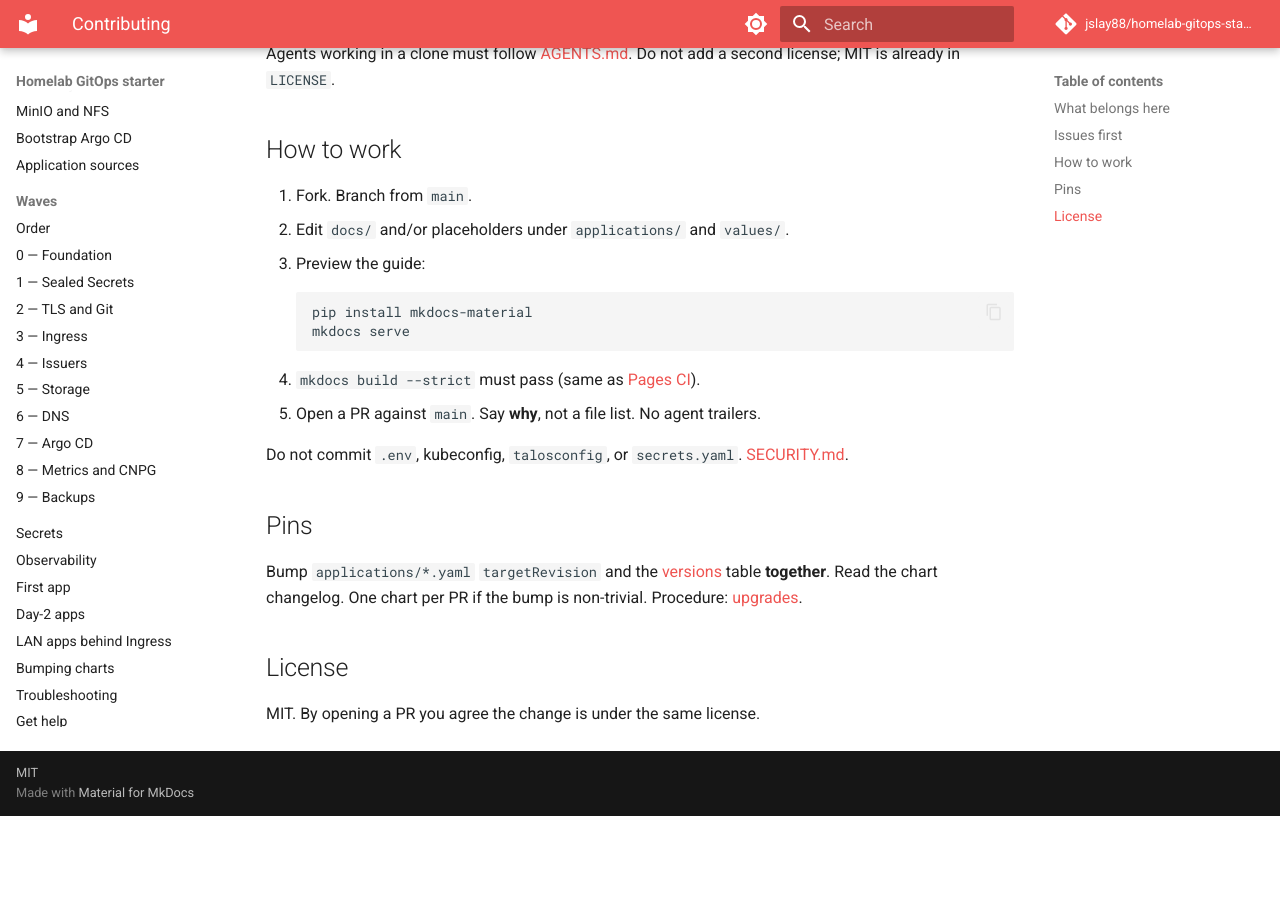
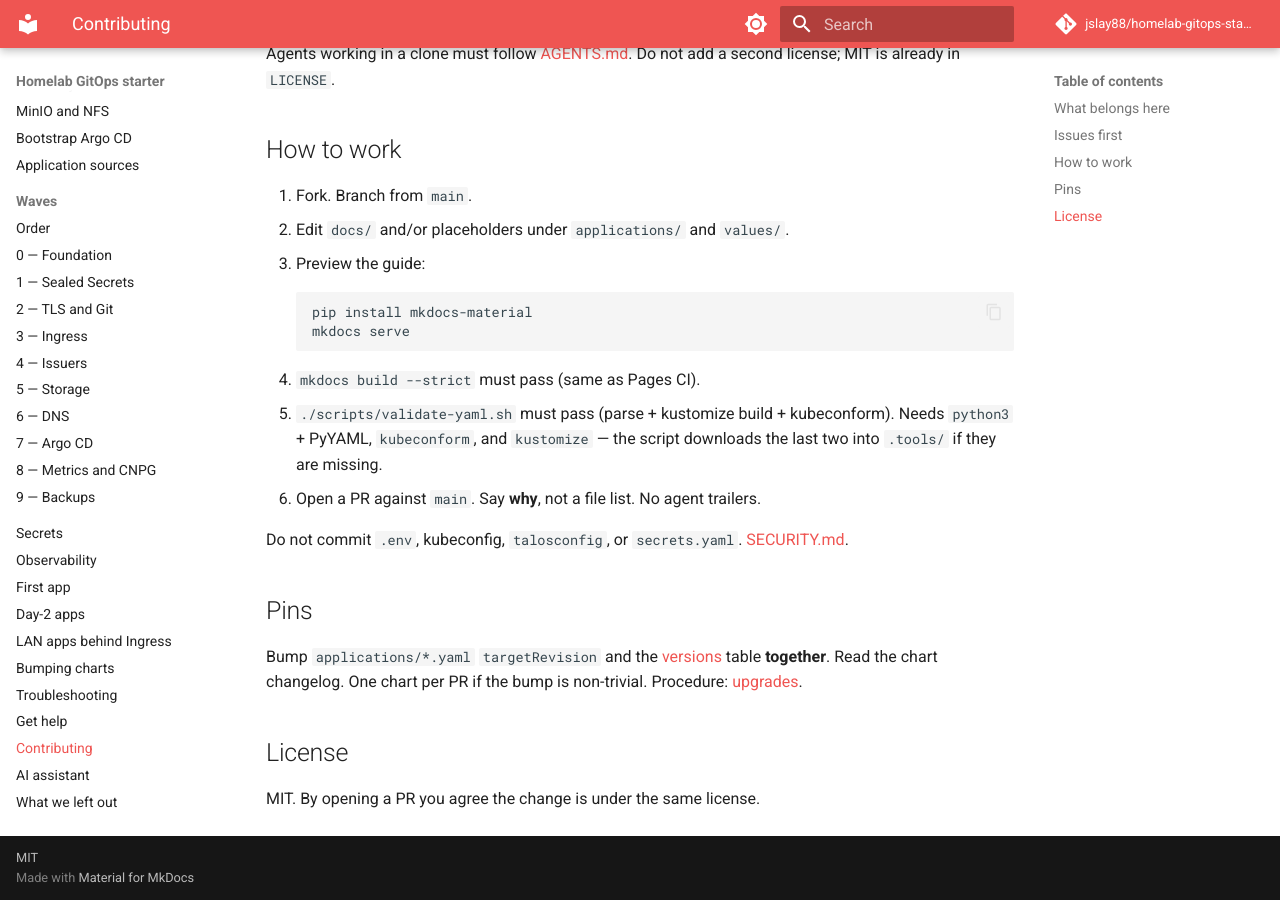
Before and after one commit to jslay88/homelab-gitops-starter, an MkDocs documentation site: the page built from docs/contributing.md, in a window 1280 px wide and 900 px high, scrolled down 837 px. Built offline with MkDocs 1.6.1 and Material for MkDocs 9.7.7, drawn with Linux system fonts in a browser that asks for light colours; comment, search, counter and statistics services are not loaded; before the commit the page ends 1653 px from its top, so only the background shows below that.

Commit message:
Add CI that parses YAML, builds Kustomize, and runs kubeconform.
Catch invalid Applications and CRs on every PR. Fix StepClusterIssuer
passwordRef.namespace and a CronJob command kubeconform rejected.

````diff
--- a/docs/contributing.md
+++ b/docs/contributing.md
@@ -33,8 +33,9 @@ Agents working in a clone must follow [AGENTS.md](https://github.com/jslay88/hom
     mkdocs serve
     ```
 
-4. `mkdocs build --strict` must pass (same as [Pages CI](https://github.com/jslay88/homelab-gitops-starter/actions)).
-5. Open a PR against `main`. Say **why**, not a file list. No agent trailers.
+4. `mkdocs build --strict` must pass (same as Pages CI).
+5. `./scripts/validate-yaml.sh` must pass (parse + kustomize build + kubeconform). Needs `python3` + PyYAML, `kubeconform`, and `kustomize` — the script downloads the last two into `.tools/` if they are missing.
+6. Open a PR against `main`. Say **why**, not a file list. No agent trailers.
 
 Do not commit `.env`, kubeconfig, `talosconfig`, or `secrets.yaml`. [SECURITY.md](https://github.com/jslay88/homelab-gitops-starter/blob/main/SECURITY.md).
 
````
Also changed, not shown: CONTRIBUTING.md (+3 -2 lines), 6 other files.
